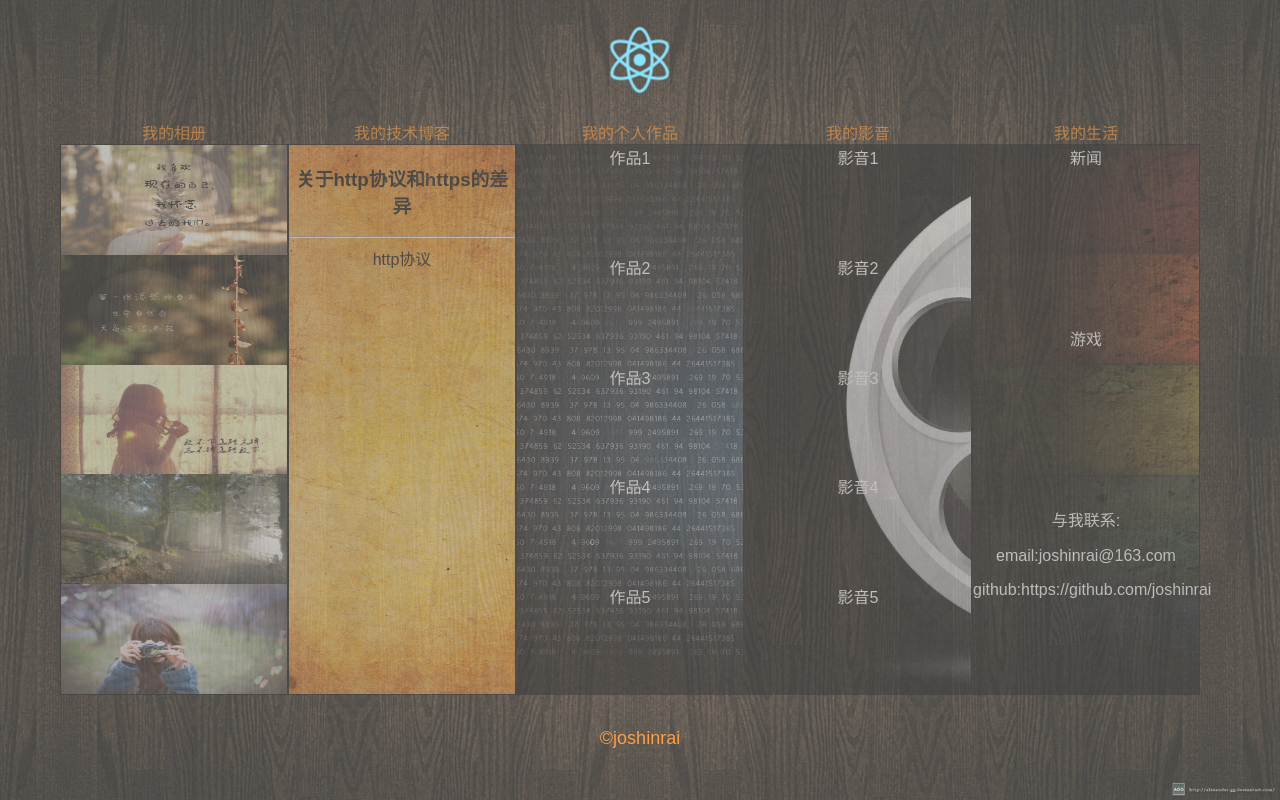
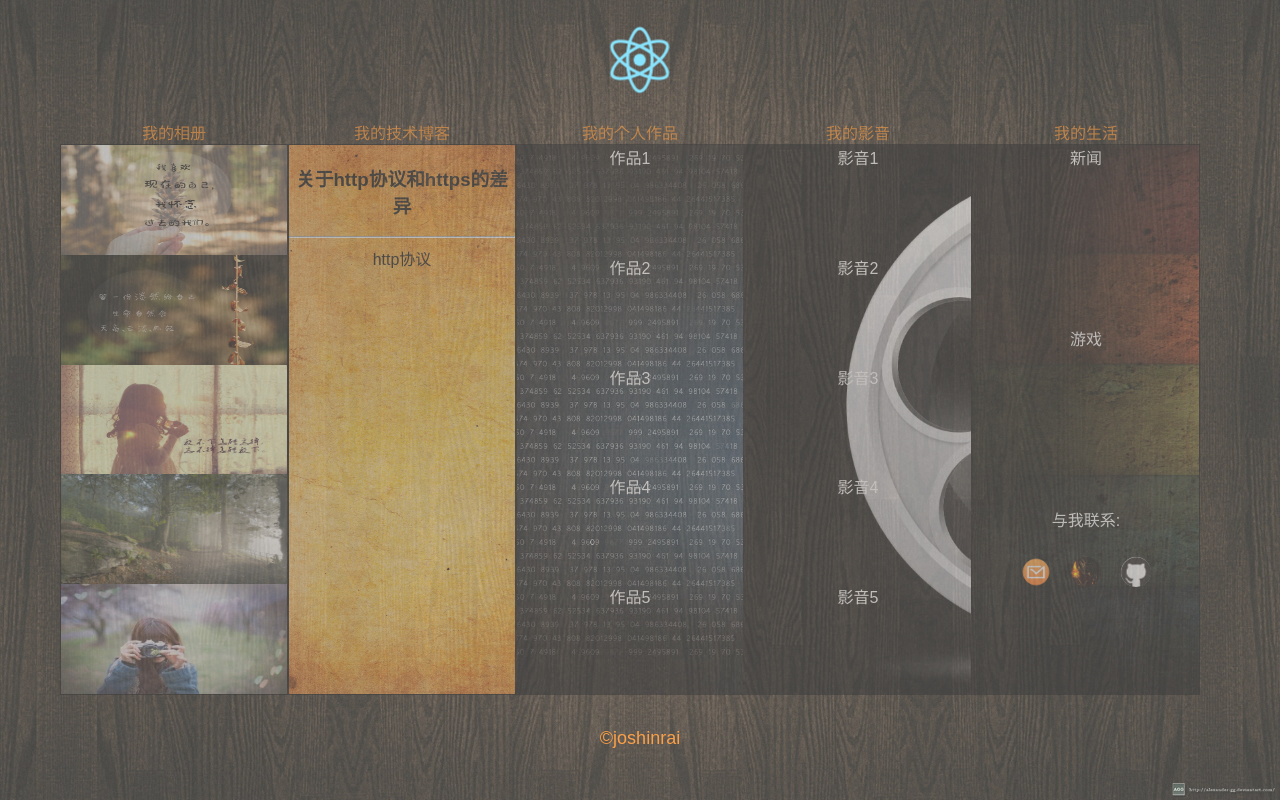
Before and after one commit to joshinrai/home-page, a React (Create React App) app: page / in a window 1280 px wide. Built offline with nearby package versions, Linux system fonts and the light colour scheme.

Commit message:
添加图标
添加图标

```diff
--- a/src/scripts/MyLife.js
+++ b/src/scripts/MyLife.js
@@ -1,4 +1,7 @@
 import React, { Component } from 'react';
+import github from "../resource/github.jpg" ;
+import email from "../resource/email.png" ;
+import homepage from "../../public/joshinrai.jpg" ;
 
 class MyLife extends Component {
   render() {
@@ -10,8 +13,17 @@ class MyLife extends Component {
           <li>游戏
           </li>
           <li>与我联系:
-              <p>email:joshinrai@163.com</p>
-              <p>github:https://github.com/joshinrai</p>
+            <p>
+              <a href="mailto:joshinrai@163.com">
+                <img src={email} alt="email" className="icon-style"/>
+              </a>
+              <a href="http://47.93.0.22:3000" target="_blank">
+                <img src={homepage} alt="homepage" className="icon-style"/>
+              </a>
+              <a href="https://github.com/joshinrai" target="_blank">
+                <img src={github} alt="github" className="icon-style"/>
+              </a>
+            </p>
           </li>
         </ul>
       </div>
--- a/src/stylesheet/App.css
+++ b/src/stylesheet/App.css
@@ -33,6 +33,21 @@
 
 .App-header > ul{
   height:85%;
+}
+/*设置图标样式*/
+.icon-style{
+  margin:10px;
+  width:30px;
+  height:30px;
+  border-radius:15px;
+}
+
+/*设置图标悬停样式*/
+.icon-style:hover{
+  margin:0;
+  width:50px;
+  height:50px;
+  border-radius:25px;
 }
 
 .App-header > ul > li{
```
Also changed, not shown: src/resource/email.png (added), src/resource/github.jpg (added).
